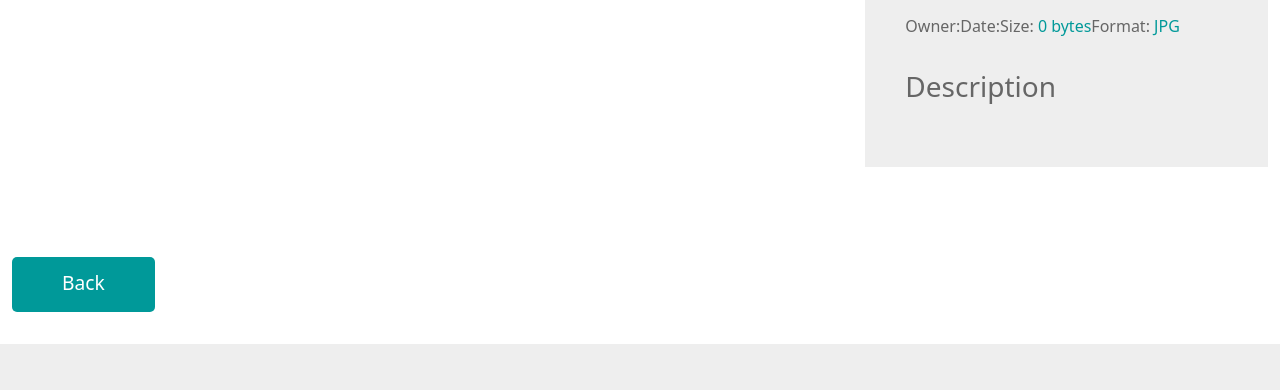
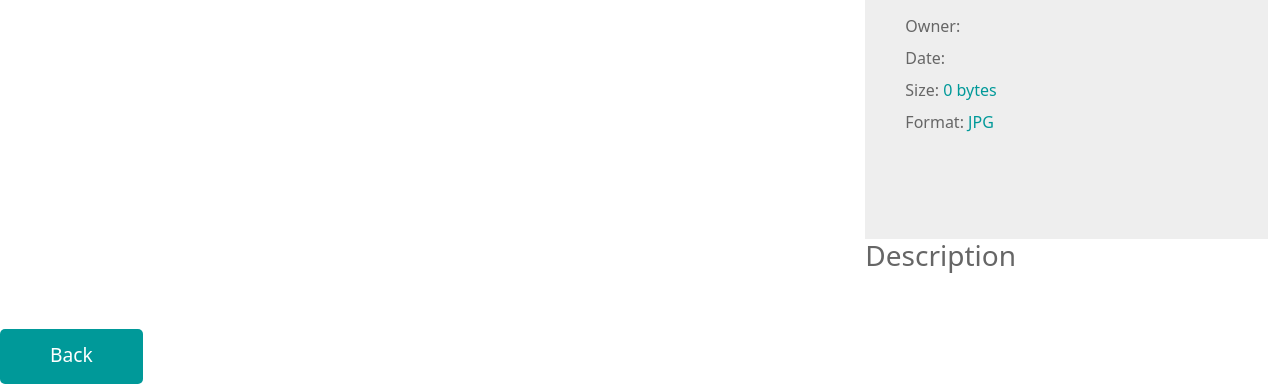
Before and after one commit to ozRnDs/shkedia-photo-gallary-backend, a Django app: template src/base/templates/base/view_media.html in a window 1280 px wide. Shown: the part 413-803 px from the top of the page. Run offline with Django 4.2, Linux system fonts and the light colour scheme; the template is opened without the code that fills it, so the values that code supplies are empty; some libraries are stand-ins or nearby versions.

Commit message:
fix(GalleryService,view_media.html): Get device information using the "get_device" method. Redesign the media details on the page

```diff
--- a/src/base/templates/base/view_media.html
+++ b/src/base/templates/base/view_media.html
@@ -35,27 +35,26 @@
                     <a href="#" class="btn btn-primary tm-btn-big">Download</a>
                 </div>                     -->
                 {% endcomment %}
-                <div class="mb-4 d-flex flex-wrap">
-                    <div class="mr-4 mb-2">
+                    <div class="col-12 mb-2">
                         <span class="tm-text-gray-dark">Owner: </span><span class="tm-text-primary">{{ media.user.user_name }}</span>
                     </div>
                     {% if media.device.device_name %}
-                    <div class="mr-4 mb-2">
+                    <div class="col-12 mb-2">
                         <span class="tm-text-gray-dark">Device: </span><span class="tm-text-primary">{{ media.device.device_name }}</span>
                     </div>
                     {% endif %}
-                    <div class="mr-4 mb-2">
+                    <div class="col-12 mb-2">
                         <span class="tm-text-gray-dark">Date: </span><span class="tm-text-primary">{{ media.created_on|date:"d/m/y H:i" }}</span>
                     </div>
                     {% if media.media_width %}
-                    <div class="mr-4 mb-2">
+                    <div class="col-12 mb-2">
                         <span class="tm-text-gray-dark">Dimension: </span><span class="tm-text-primary">{{ media.media_width }}x{{ media.media_height }}</span>
                     </div>
                     {% endif %}
-                    <div class="mr-4 mb-2">
+                    <div class="col-12 mb-2">
                         <span class="tm-text-gray-dark">Size: </span><span class="tm-text-primary">{{ media.media_size_bytes|filesizeformat }}</span>
                     </div>
-                    <div class="mr-4 mb-2">
+                    <div class="col-12 mb-2">
                         <span class="tm-text-gray-dark">Format: </span><span class="tm-text-primary">JPG</span>
                     </div>
                 </div>
--- a/src/business/gallery/service.py
+++ b/src/business/gallery/service.py
@@ -76,7 +76,7 @@ class CacheMemory(BaseModel):
     list_of_images: List[MediaDB] = []
     is_working: bool = False
     last_updated: datetime = datetime(year=1970, month=1, day=1)
-    retention_time_minutes: int = 60
+    retention_time_minutes: int = 300
 
     def is_updated(self):
         if self.last_updated + timedelta(minutes=self.retention_time_minutes) < datetime.now():
@@ -212,5 +212,5 @@ class MediaGalleryService():
             raise Exception("Could find media")
         media = self.__decrypt_single_media(media_content)
         media.user = self.user_db_service.search_user(token, search_field="user_id", search_value=media.owner_id)
-        media.device = self.user_db_service.search_device(token, device_id=media.device_id)
+        media.device = self.user_db_service.get_device(token, device_id=media.device_id)
         return media
```
